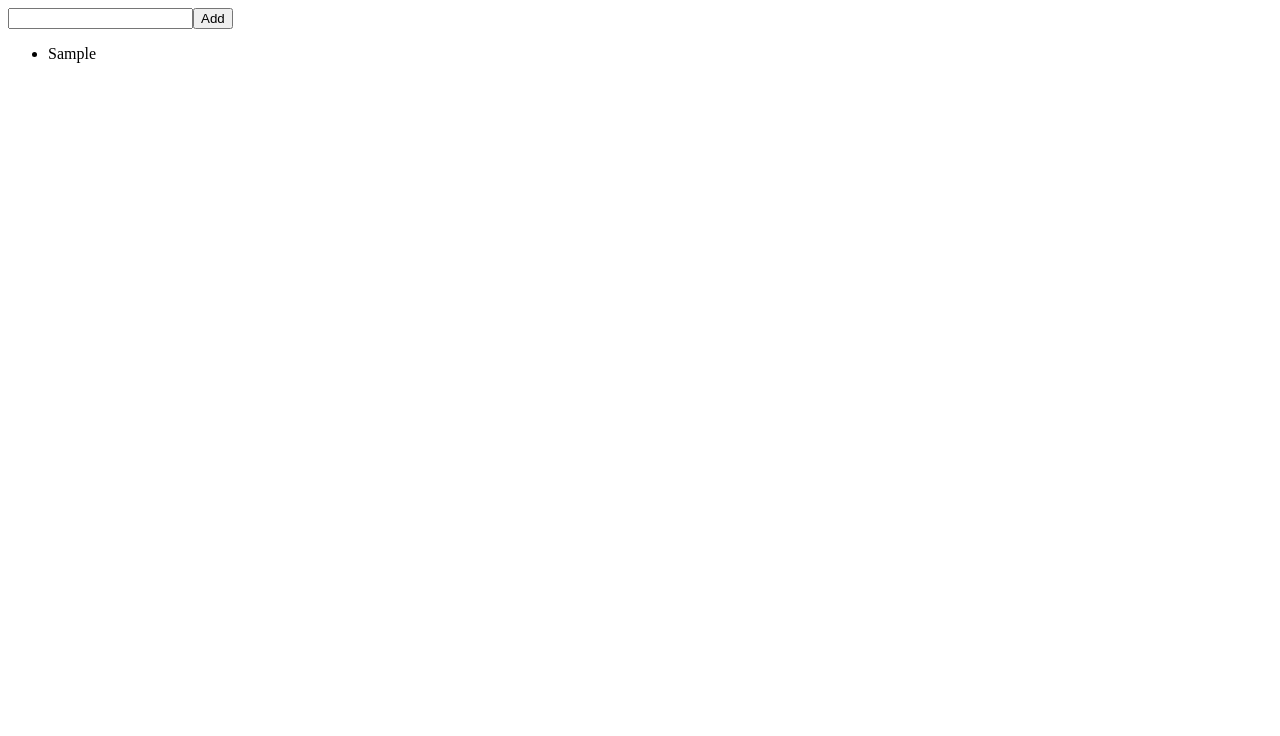
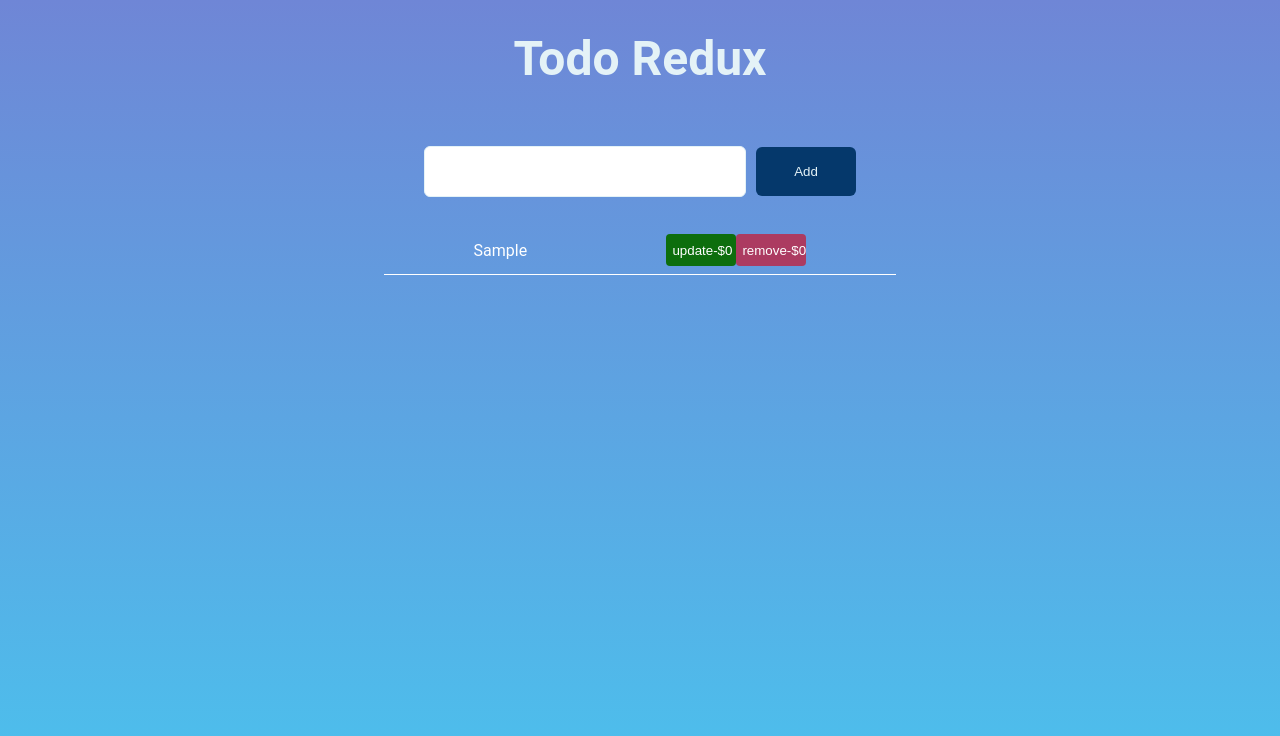
Before and after one commit to LeonardoMonti/todo-redux, a React (Create React App) app: page / in a window 1280 px wide. Both pictures are taken after typing "Sample" into the empty fields and a click on the button "Add". Shown: the top 736 px of the page. Built offline with nearby package versions, Linux system fonts and the light colour scheme.

Commit message:
style: css app

```diff
--- /dev/null
+++ b/src/App.css
@@ -0,0 +1,109 @@
+body {
+  background-image: linear-gradient(to top, #48c6ef 0%, #6f86d6 100%);
+  padding: 0px;
+  margin: 0px;
+  color: rgba(0,0,0,0.87);
+  font-family: 'Roboto', sans-serif;
+}
+
+.app {
+  text-align: center;
+  height: auto;
+  min-height: 100vh;
+  width : 40%;
+  margin: auto;
+  padding : 30px;
+}
+
+.app-title {
+  margin: 0;
+  margin-bottom: 30px;
+  color: #e4f2f7;
+  font-size: 3rem;
+}
+
+.add-todo {
+  margin: 30px 0px;
+}
+
+.task-input {
+  height : 45px;
+  width : 300px;
+  border : 1px solid #e4f2f7;
+  border-radius: 6px;
+  padding : 2px 10px;
+  margin-right : 10px;
+}
+
+.task-input:focus {
+  box-shadow: 0 0 8px rgba(142,228,175,0.6);
+  outline: none;
+}
+
+.task-button {
+  height : 49px;
+  width : 100px;
+  border : none;
+  border-radius: 6px;
+  background-color: #05386b;
+  color:#e4f2f7;
+  transition: 0.3s;
+}
+
+.task-button:hover {
+  cursor: pointer;
+  background-color: #11579c;
+}
+
+.tasks-list {
+  list-style: none;
+  margin: auto;
+  padding : 0px;
+}
+
+.task-item {
+  display: flex;
+  align-items: center;
+  justify-content: space-around;
+  flex-wrap: wrap;
+  padding : 8px 20px;
+  color: white;
+  margin-bottom: 20px;
+  border-bottom: 1px solid ;
+}
+
+.task-li {
+  white-space: wrap;
+  overflow: hidden;
+  text-overflow: ellipsis;
+}
+
+.remove-task-button {
+  background-color: #ac3b61;
+  height: 32px;
+  color: white;
+  border-radius: 4px;
+  width: 70px;
+  border:none;
+  transition: 0.3s;
+}
+
+.remove-task-button:hover {
+  cursor: pointer;
+  background-color: #bd4b71;
+}
+
+.update-task-button {
+  background-color: #0d6e0d;
+  height: 32px;
+  color: white;
+  border-radius: 4px;
+  width: 70px;
+  border:none;
+  transition: 0.3s;
+}
+
+.update-task-button:hover {
+  cursor: pointer;
+  background-color: #0e7c0e;
+}
--- a/src/App.js
+++ b/src/App.js
@@ -3,6 +3,7 @@ import { useSelector, useDispatch } from 'react-redux';
 
 import { actions } from './actions/todo';
 import { selectors } from './selectors/todo';
+import './App.css'
 
 function App() {
   const [task, updateTask] = useState('')
@@ -21,17 +22,27 @@ function App() {
   }
 
   return (
-    <>
+    <div className="app">
+      <h1 className="app-title">Todo Redux</h1>
+
       <form onSubmit={ handleFormSubmit }>
-        <input onChange={ handleInputChange } value={ task }/>
-        <button>Add</button>
+        <input className="task-input" onChange={ handleInputChange } value={ task }/>
+        <button className="add-todo task-button">Add</button>
       </form>
-      <ul>
+
+      <ul className="tasks-list">
         {tasks.map((t, i ) => (
-          <li key={ i }>{ t }</li>
+          <div className="task-item">
+          <li className="task-li" key={ i }>{ t }</li>
+          <div>
+            <button className="update-task-button">update-${i}</button>
+            <button className="remove-task-button">remove-${i}</button>
+          </div>
+          </div>
         ))}
       </ul>
-    </>
+
+    </div>
   );
 }
 
```
